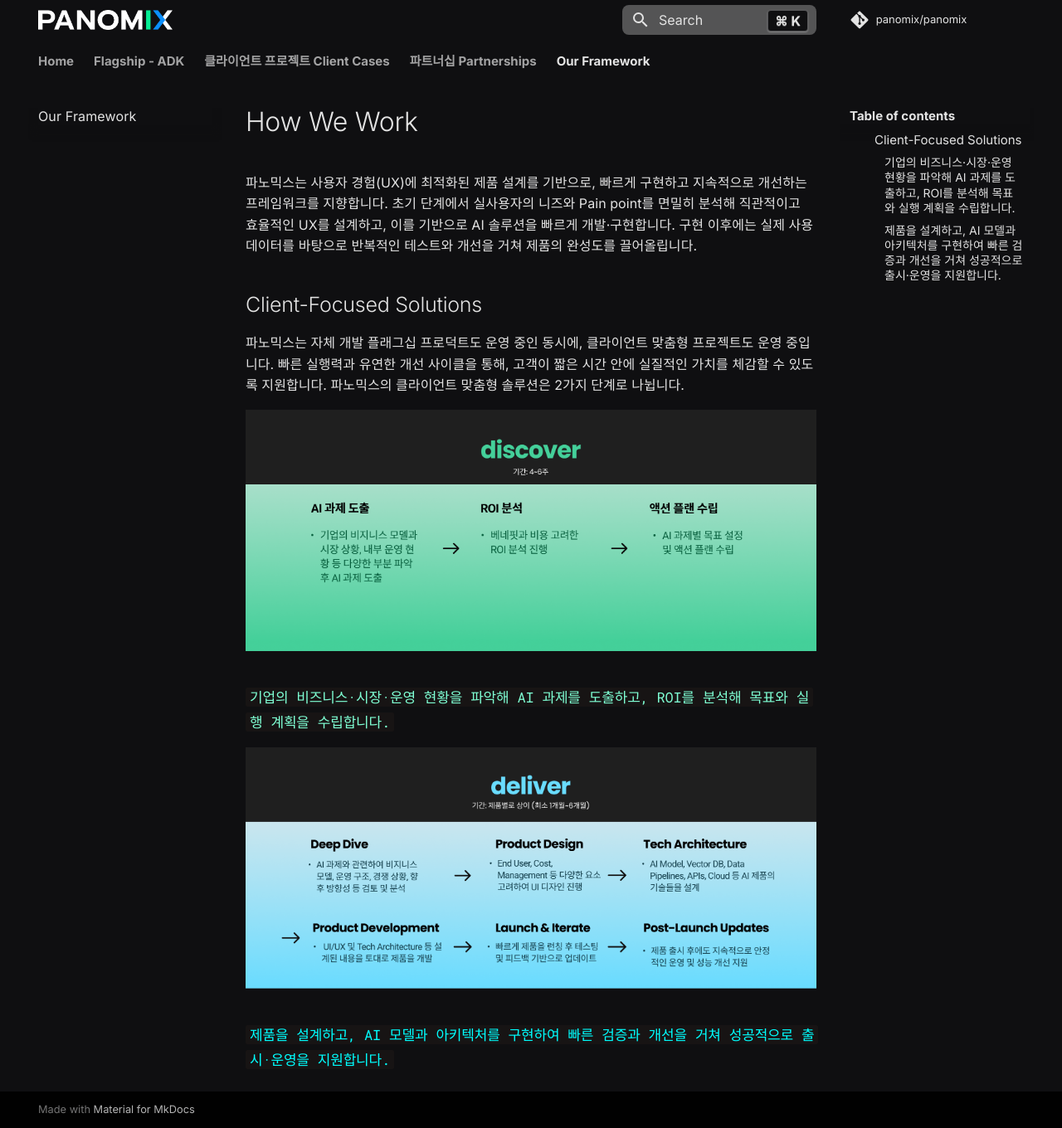
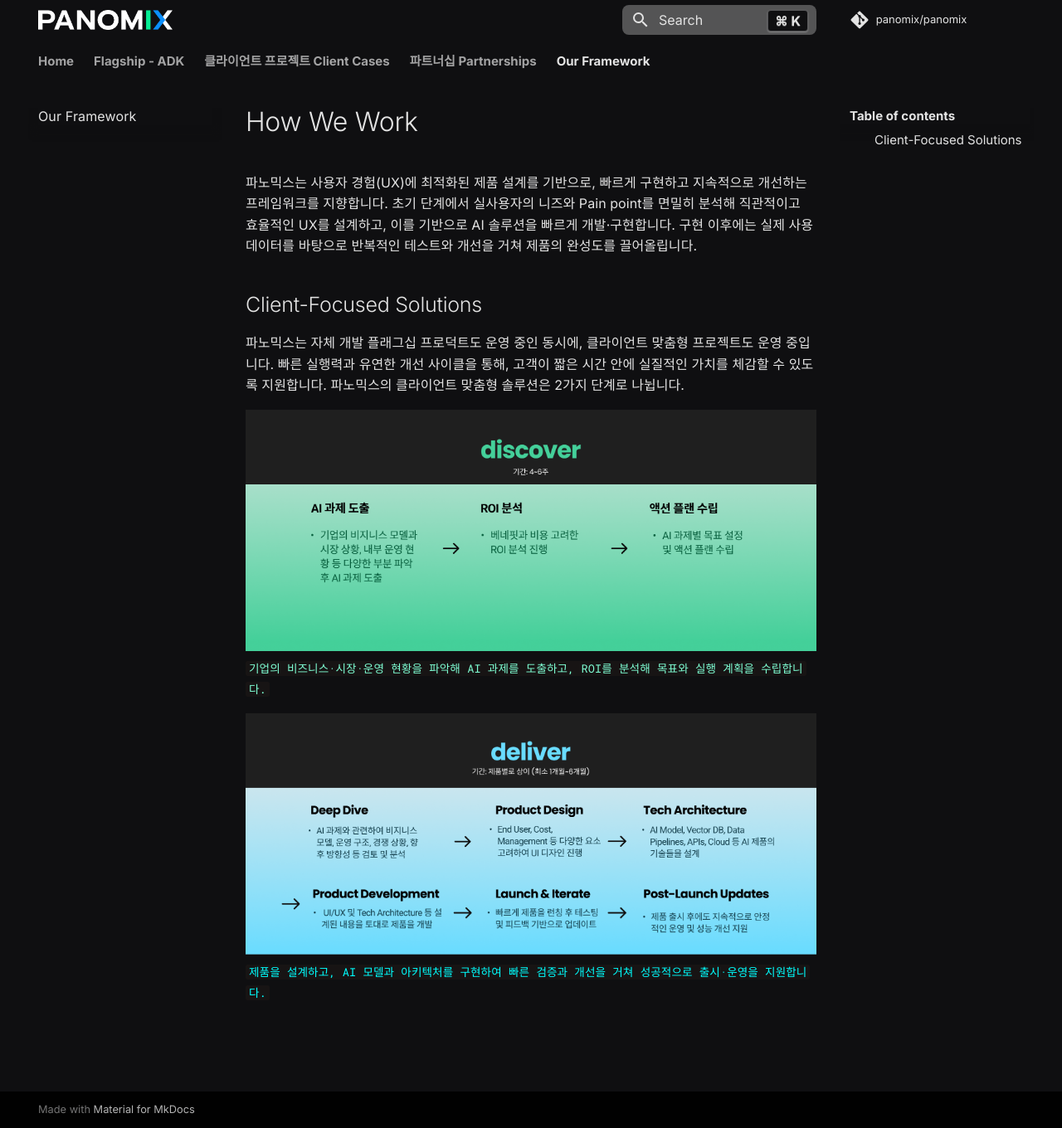
Before and after one commit to panomix/panomix, an MkDocs documentation site: the page built from docs/consulting/framework.md, in a window 1280 px wide and 1360 px high. Shown: the whole window at 83% size. Built offline with MkDocs 1.6.1 and Material for MkDocs 9.7.7, drawn with Linux system fonts in a browser that asks for light colours; comment, search, counter and statistics services are not loaded.

Commit message:
Update framework.md

```diff
--- a/docs/consulting/framework.md
+++ b/docs/consulting/framework.md
@@ -6,7 +6,7 @@
 파노믹스의 클라이언트 맞춤형 솔루션은 2가지 단계로 나뉩니다.
 
 ![Product Image](images/discover.png)
-### <code style="color : aquamarine">기업의 비즈니스·시장·운영 현황을 파악해 AI 과제를 도출하고, ROI를 분석해 목표와 실행 계획을 수립합니다.</code> ###
+<code style="color : aquamarine">기업의 비즈니스·시장·운영 현황을 파악해 AI 과제를 도출하고, ROI를 분석해 목표와 실행 계획을 수립합니다.</code>
 
 ![Product Image](images/deliver.png)
-### <code style="color : cyan">제품을 설계하고, AI 모델과 아키텍처를 구현하여 빠른 검증과 개선을 거쳐 성공적으로 출시·운영을 지원합니다.</code> ###
+<code style="color : cyan">제품을 설계하고, AI 모델과 아키텍처를 구현하여 빠른 검증과 개선을 거쳐 성공적으로 출시·운영을 지원합니다.</code>
```
